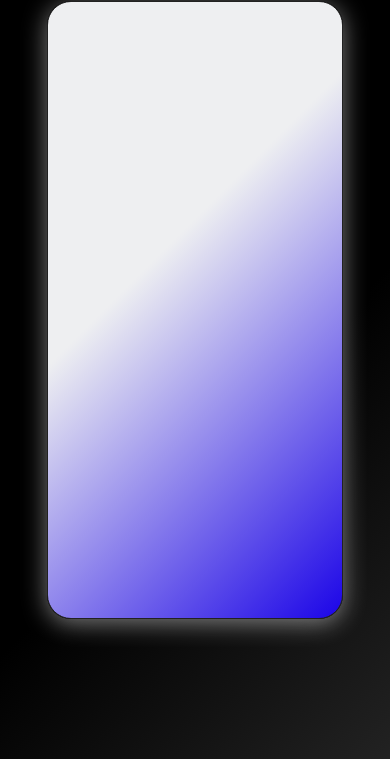
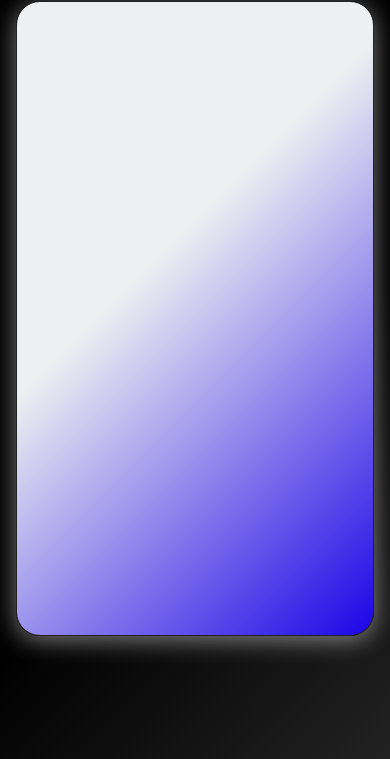
Before and after one commit to SFH6-Devs/task-tamer, a plain HTML site: page index.html in a window 390 px wide. Shown: the part 85-844 px from the top of the page. Drawn offline with Linux system fonts and the light colour scheme.

Commit message:
fixed the issue with the scaling of the mobile device container through using the 'aspect-ratio' tool and setting it to '9/16' then making the height 75 percent of the viewport through '75vh' PR should be ready soon with a few more fixes

```diff
--- a/index.html
+++ b/index.html
@@ -17,12 +17,12 @@
             justify-content: center;
             align-items: center;
             border: 1px solid #222;
-            width: 77.6mm;
-            height: 163mm;
+            height: 75vh;
             background: linear-gradient(135deg, #eeeff1 40%, #1b04e7 100%);
             color: black;
             box-shadow: 0 4px 24px rgba(255, 255, 255, 0.479);
             border-radius: 24px;
+            aspect-ratio: 9 / 16;
 
         }
         .Logo{
```
